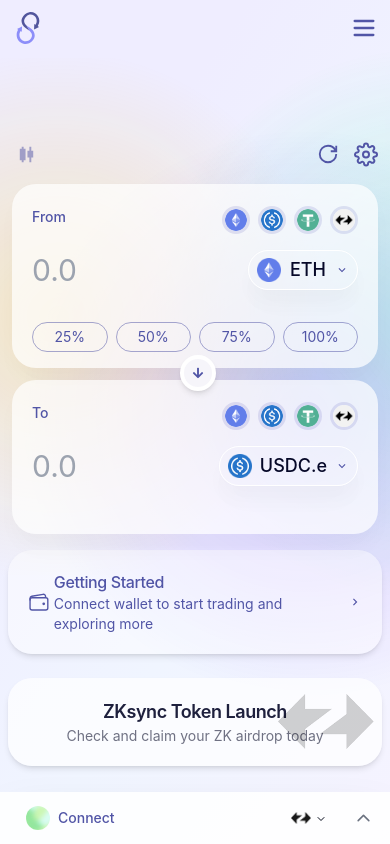
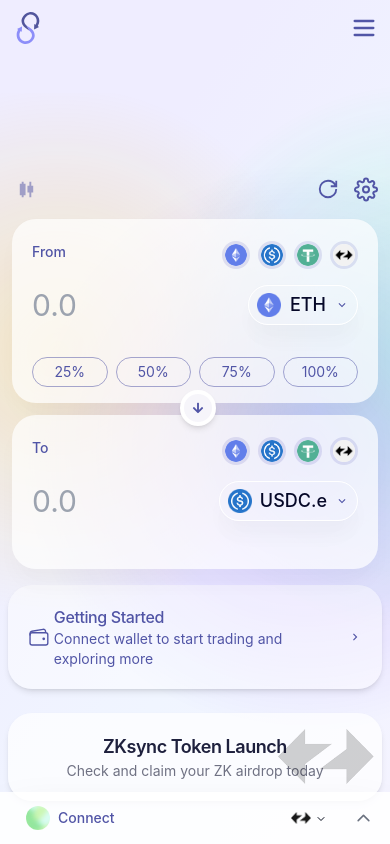
Before and after one commit to techemmy/Sync-Swap-Parallel, a React (Vite) app: page / in a window 390 px wide. Shown: the top 844 px of the page. Built offline with nearby package versions, Linux system fonts and the light colour scheme.

Commit message:
fix: update trade page min height

```diff
--- a/src/pages/trade/index.tsx
+++ b/src/pages/trade/index.tsx
@@ -20,7 +20,7 @@ export default function Trade() {
 
   return (
     <>
-      <main className="relative pt-32 flex flex-col md:flex-row gap-7 justify-center items-center md:items-start">
+      <main className="relative pt-32 flex flex-col md:flex-row min-h-screen gap-7 justify-center items-center md:items-start">
         {isShowingTradeChart && <TradeChartSection />}
 
         <section className="relative z-10 min-w-[355px] max-w-[480px] w-full grid gap-y-1 p-2">
```
